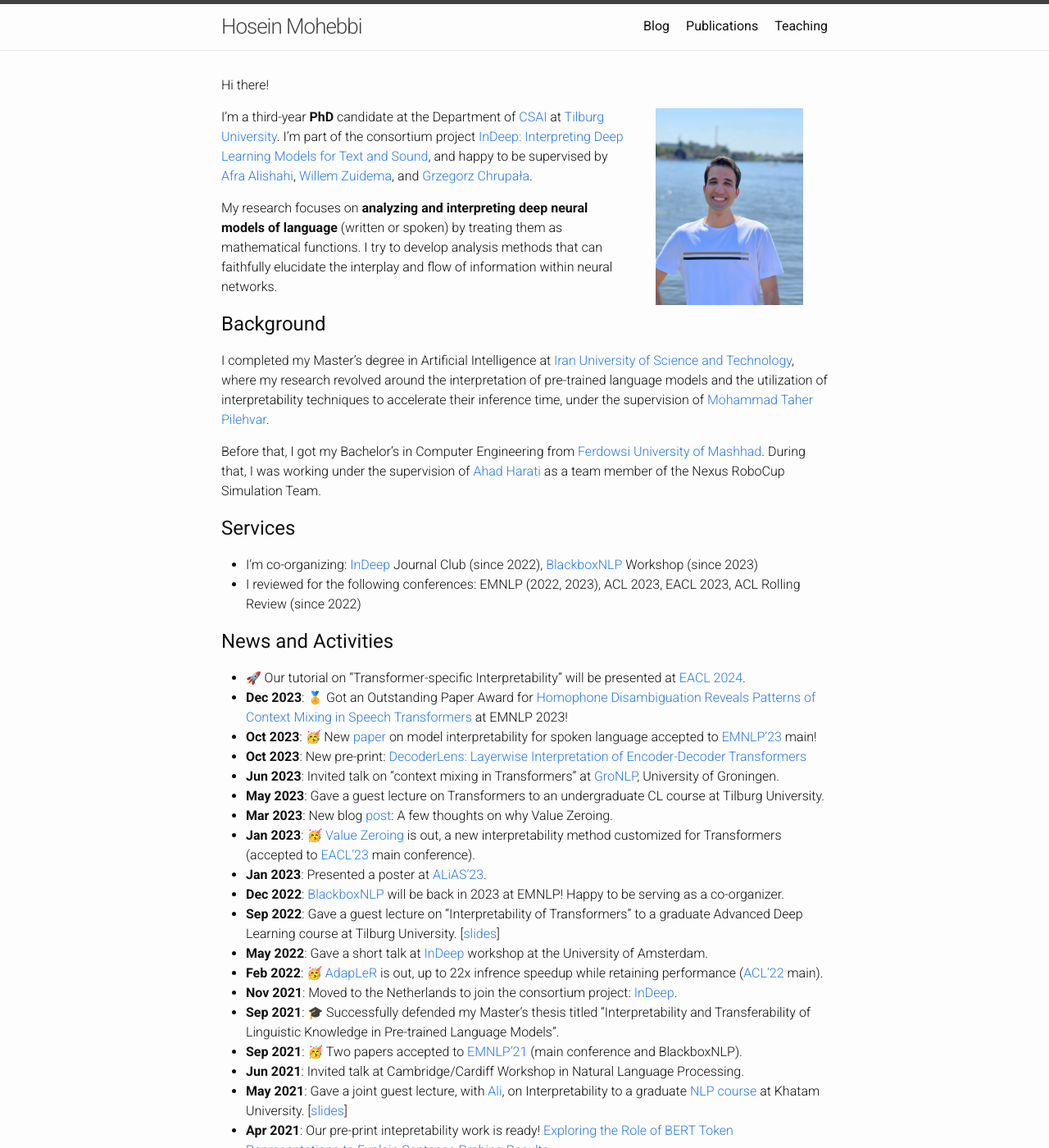
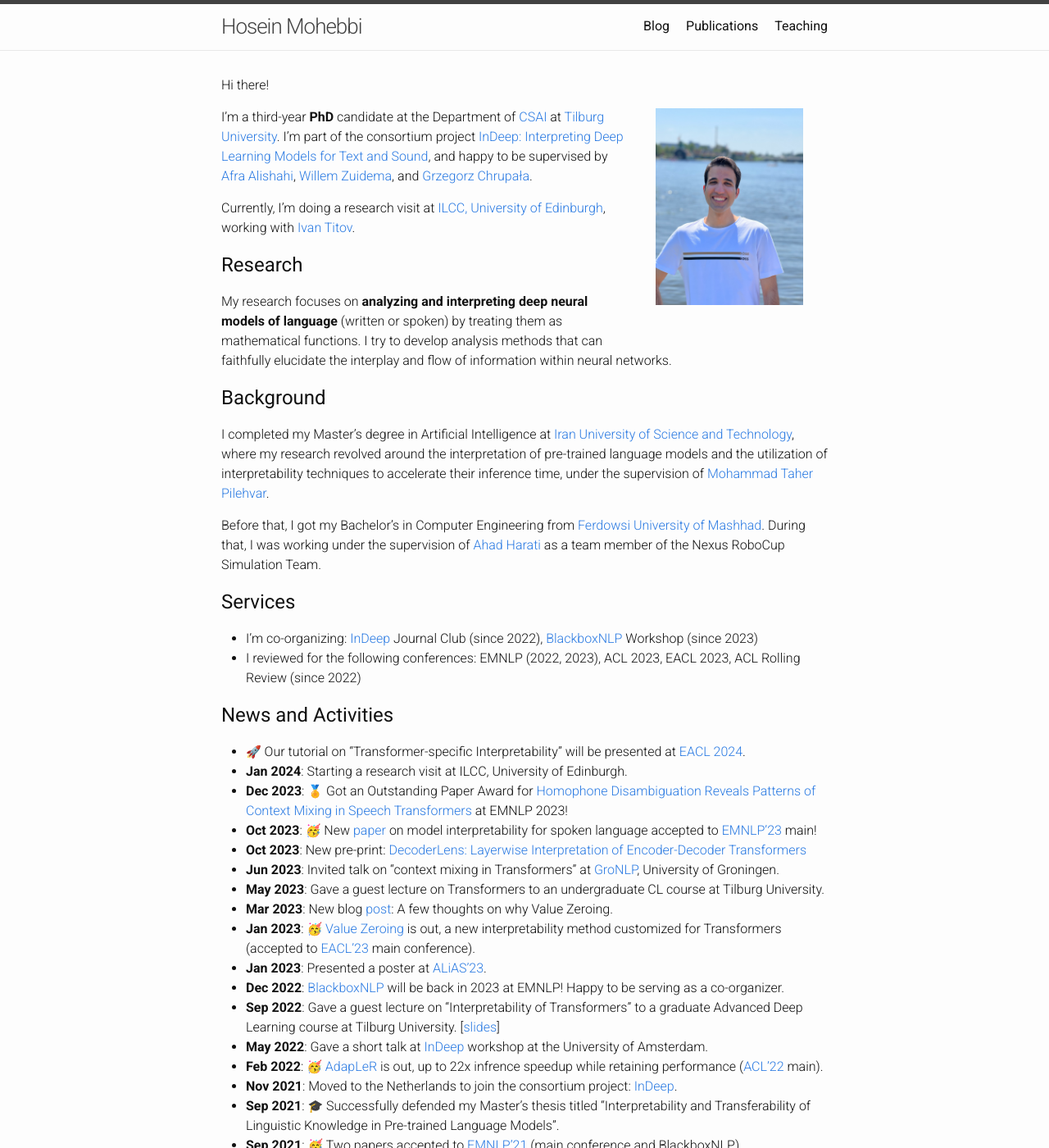
Before and after one commit to hmohebbi/hmohebbi.github.io, a Jekyll site: the page built from index.md, in a window 1280 px wide and 1400 px high. Shown: the whole window at 82% size. Built offline with Jekyll 4.4.1, drawn with Linux system fonts in a browser that asks for light colours; a style sheet for code colours, icons or effects is not loaded.

Commit message:
Update index.md

```diff
--- a/index.md
+++ b/index.md
@@ -24,6 +24,9 @@ Hi there!
 
 I'm a third-year __PhD__ candidate at the Department of [CSAI](https://www.tilburguniversity.edu/about/schools/tshd/departments/dca) at [Tilburg University](https://www.tilburguniversity.edu/). I'm part of the consortium project [InDeep: Interpreting Deep Learning Models for Text and Sound](https://projects.illc.uva.nl/indeep/), and happy to be supervised by [Afra Alishahi](http://afra.alishahi.name/), [Willem Zuidema](https://staff.fnwi.uva.nl/w.zuidema/), and [Grzegorz Chrupała](https://grzegorz.chrupala.me/).
 
+Currently, I'm doing a research visit at [ILCC, University of Edinburgh](https://web.inf.ed.ac.uk/ilcc), working with [Ivan Titov](http://ivan-titov.org/).
+
+## Research
 My research focuses on __analyzing and interpreting deep neural models of language__ (written or spoken) by treating them as mathematical functions. I try to develop analysis methods that can faithfully elucidate the interplay and flow of information within neural networks.
 
 ## Background
@@ -41,6 +44,7 @@ Before that, I got my Bachelor’s in Computer Engineering from [Ferdowsi Univer
 ## News and Activities
 <!-- ## <span style="color:#424242">News and Activities </span> -->
 * <span class="emoji">🚀</span> Our tutorial on "Transformer-specific Interpretability" will be presented at [EACL 2024](https://2024.eacl.org/program/tutorials/).
+* __Jan 2024__: Starting a research visit at ILCC, University of Edinburgh.
 * __Dec 2023__: <span class="emoji">🏅</span> Got an Outstanding Paper Award for [Homophone Disambiguation Reveals Patterns of Context Mixing in Speech Transformers](https://aclanthology.org/2023.emnlp-main.513/) at EMNLP 2023!
 * __Oct 2023__: <span class="emoji">🥳</span> New [paper](https://arxiv.org/abs/2310.09925) on model interpretability for spoken language accepted to [EMNLP'23](https://2023.emnlp.org/) main!
 * __Oct 2023__: New pre-print: [DecoderLens: Layerwise Interpretation of Encoder-Decoder Transformers](https://arxiv.org/abs/2310.03686)
```
